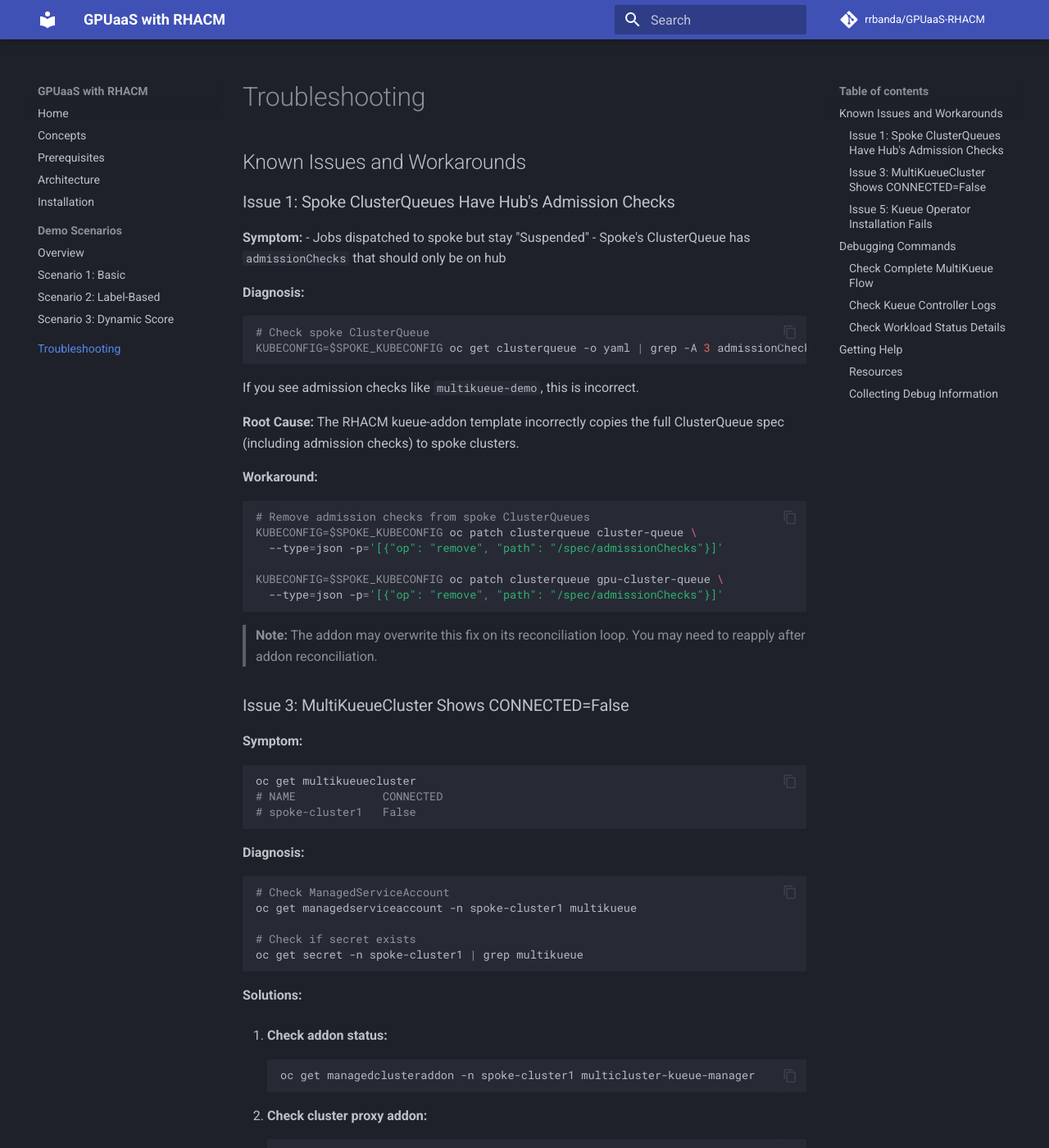
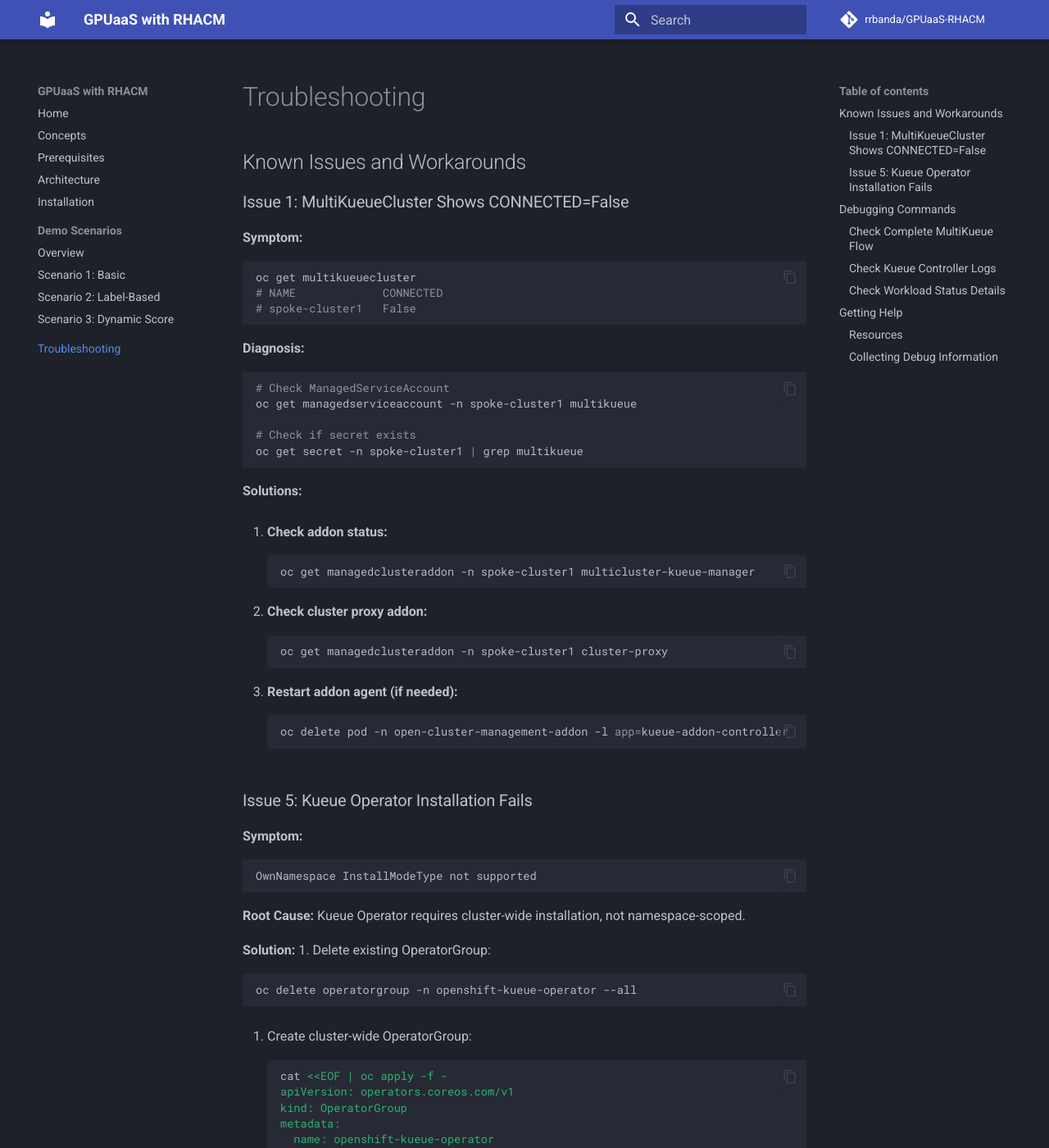
Before and after one commit to rrbanda/GPUaaS-RHACM, an MkDocs documentation site: the page built from docs/99-troubleshooting.md, in a window 1280 px wide and 1400 px high. Shown: the whole window at 82% size. Built offline with MkDocs 1.6.1 and Material for MkDocs 9.7.7, drawn with Linux system fonts in a browser that asks for light colours; comment, search, counter and statistics services are not loaded.

Commit message:
Remove false addon bug from docs - verified issue doesn't exist

````diff
--- a/docs/99-troubleshooting.md
+++ b/docs/99-troubleshooting.md
@@ -4,37 +4,7 @@
 
 ## Known Issues and Workarounds
 
-### Issue 1: Spoke ClusterQueues Have Hub's Admission Checks
-
-**Symptom:**
-- Jobs dispatched to spoke but stay "Suspended"
-- Spoke's ClusterQueue has `admissionChecks` that should only be on hub
-
-**Diagnosis:**
-```bash
-# Check spoke ClusterQueue
-KUBECONFIG=$SPOKE_KUBECONFIG oc get clusterqueue -o yaml | grep -A 3 admissionChecks
-```
-
-If you see admission checks like `multikueue-demo`, this is incorrect.
-
-**Root Cause:**
-The RHACM kueue-addon template incorrectly copies the full ClusterQueue spec (including admission checks) to spoke clusters.
-
-**Workaround:**
-```bash
-# Remove admission checks from spoke ClusterQueues
-KUBECONFIG=$SPOKE_KUBECONFIG oc patch clusterqueue cluster-queue \
-  --type=json -p='[{"op": "remove", "path": "/spec/admissionChecks"}]'
-
-KUBECONFIG=$SPOKE_KUBECONFIG oc patch clusterqueue gpu-cluster-queue \
-  --type=json -p='[{"op": "remove", "path": "/spec/admissionChecks"}]'
-```
-
-> **Note:** The addon may overwrite this fix on its reconciliation loop. You may need to reapply after addon reconciliation.
-
-
-### Issue 3: MultiKueueCluster Shows CONNECTED=False
+### Issue 1: MultiKueueCluster Shows CONNECTED=False
 
 **Symptom:**
 ```bash
````
Also changed, not shown: docs/02-installation.md (+0 -24 lines), docs/index.md (+0 -3 lines), 1 other file.
